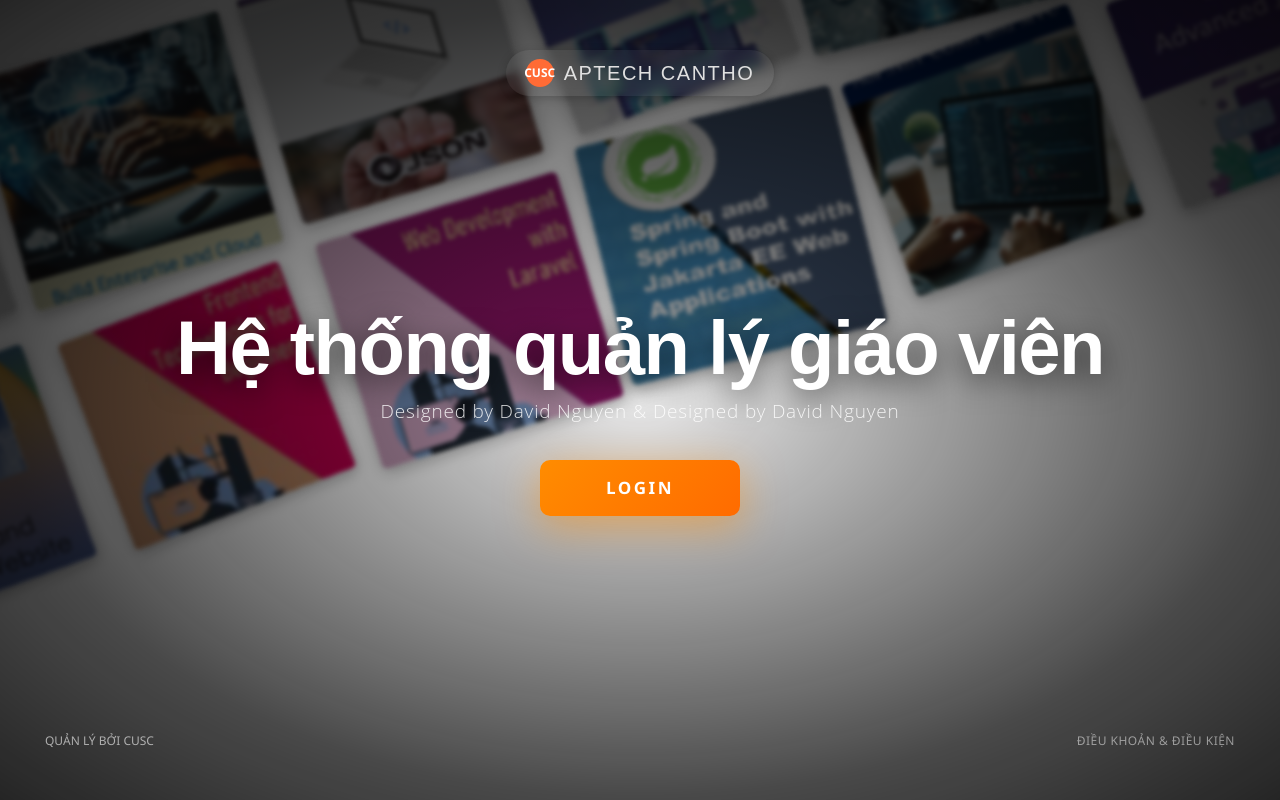
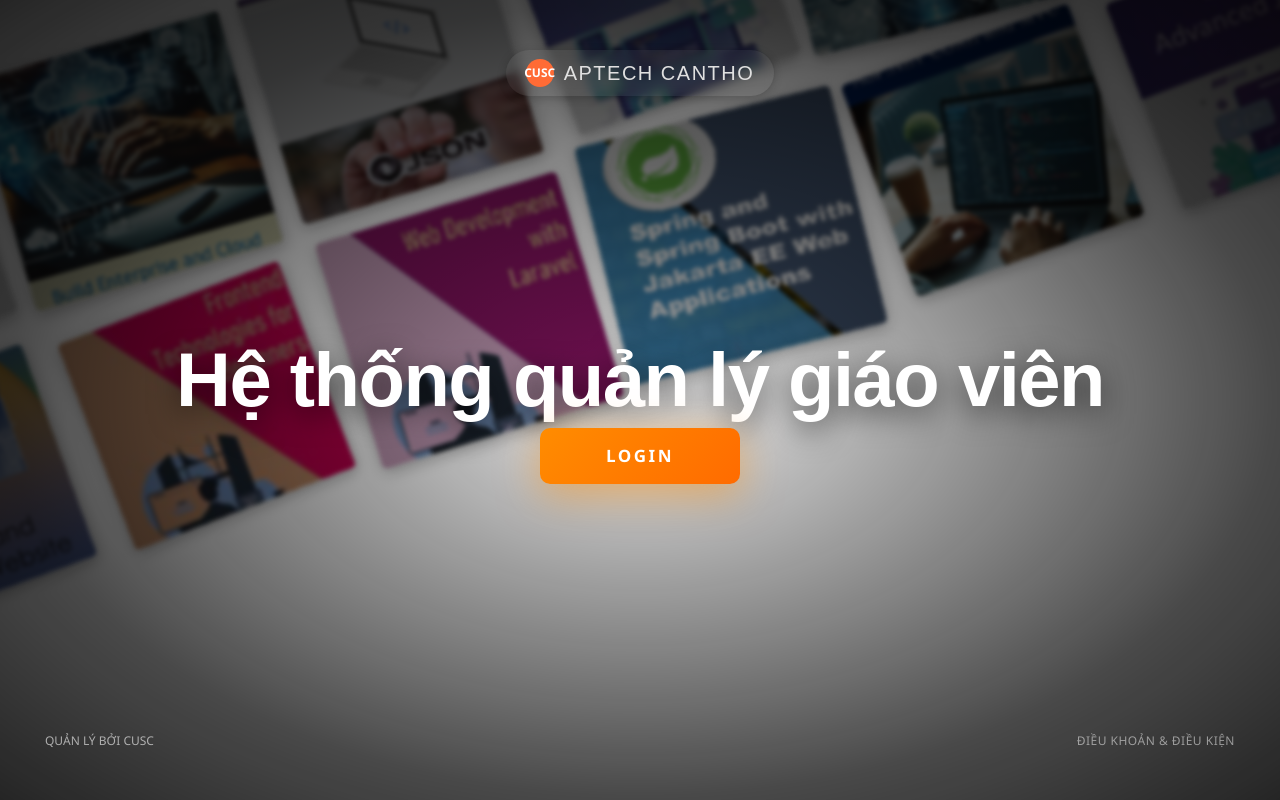
Before and after one commit to minhloan/Inter_QLCNGV, a React (Vite) app in the folder my-app/: page / in a window 1280 px wide. Built offline with nearby package versions, Linux system fonts and the light colour scheme.

Commit message:
Fix duplicate text in hero subtitle
Removed duplicate text in the hero subtitle.

```diff
--- a/my-app/src/pages/Landing.jsx
+++ b/my-app/src/pages/Landing.jsx
@@ -57,7 +57,6 @@ const Landing = () => {
 
         <div className="hero-section">
           <h1 className="hero-title">Hệ thống quản lý giáo viên</h1>
-          <p className="hero-subtitle">Designed by David Nguyen & Designed by David Nguyen</p>
           <a href="#" className="btn-login" onClick={(e) => { e.preventDefault(); handleLoginClick(); }}>
             LOGIN
           </a>
```
